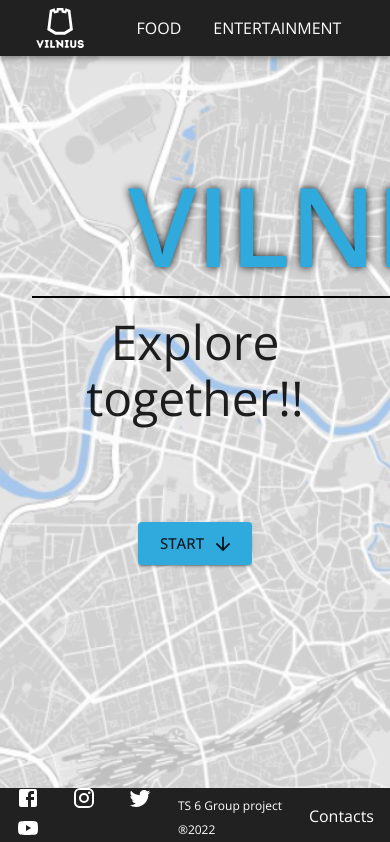
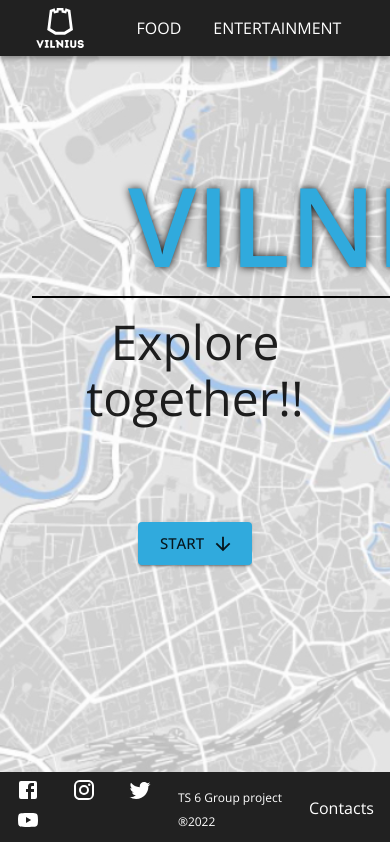
Before and after one commit to ZilvinasVidmantas/type-6-group-project, a React (Create React App) app: page / in a window 390 px wide. Shown: the top 842 px of the page. Built offline with nearby package versions, Linux system fonts and the light colour scheme; a web font is replaced by a local one.

Commit message:
footer padding added on smaller breakpoints, hidden overflow

```diff
--- a/src/components/footer/index.tsx
+++ b/src/components/footer/index.tsx
@@ -12,16 +12,16 @@ import FooterLink from './footer-link';
 
 const Footer: React.FC = () => (
   <Box sx={{
-    position: 'fixed', width: '100%', bgcolor: 'grey.900', bottom: '0',
+    position: 'fixed', width: '100%', bgcolor: 'grey.900', bottom: '0', overflow: 'hidden',
   }}
   >
-    <Container sx={{ px: { xs: 0, sm: 0 } }}>
+    <Container sx={{ px: { xs: 0, sm: 0 }, py: { xs: 1, sm: 0 } }}>
       <Box sx={(theme) => theme.mixins.navbar}>
         <Box>
           <FooterLink href="https://www.facebook.com/" target="_blank"><FacebookIcon /></FooterLink>
           <FooterLink href="https://www.instagram.com/" target="_blank"><InstagramIcon /></FooterLink>
           <FooterLink href="https://www.twitter.com/" target="_blank"><TwitterIcon /></FooterLink>
-          <FooterLink href="https://www.youtube.com/" target="_blank"><YouTubeIcon /></FooterLink>
+          <FooterLink href="https://youtu.be/dQw4w9WgXcQ" target="_blank"><YouTubeIcon /></FooterLink>
         </Box>
         <Box sx={{ color: 'white' }}>
           <Typography variant="caption">
```
